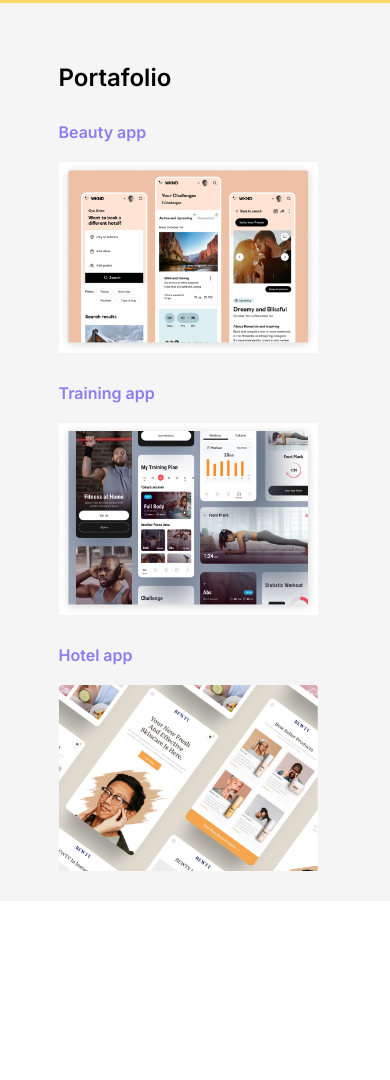
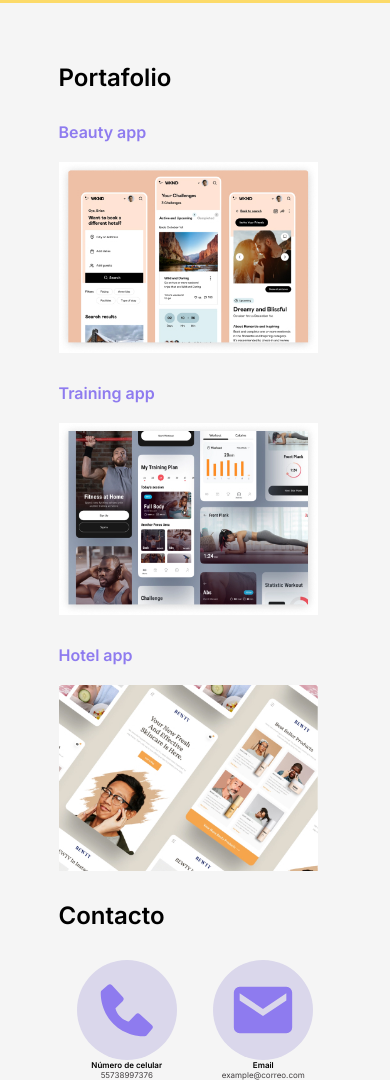
Before and after one commit to Kevoon0/My-portfolio, a plain HTML site: page index.html in a window 390 px wide. Shown: the part 1337-2417 px from the top of the page. Before the commit the page ends 2238 px from the top, so only its background shows below. Drawn offline with Linux system fonts and the light colour scheme.

Commit message:
seccion de contacto y resposive terminado

```diff
--- a/assets/style/style.css
+++ b/assets/style/style.css
@@ -447,7 +447,7 @@ section {
 .photoPortfolio {
     display: flex;
     flex-direction: column;
-    color: #8E7BEF;
+    color: #8e7bef;
     align-items: flex-start;
     font-weight: bold;
     gap: 20px;
@@ -484,3 +484,95 @@ section {
 }
 
 /*============================CONTACTO===============================*/
+
+.contacto {
+    height: 100%;
+    width: 100%;
+    display: flex;
+    justify-content: center;
+    background-color: whitesmoke;
+}
+
+.all-contact {
+    display: flex;
+    flex-direction: column;
+    justify-content: center;
+    width: 70%;
+}
+
+.main-contacto {
+    margin-top: 30px;
+    display: flex;
+    justify-content: space-around;
+    align-items: center;
+    width: 100%;
+}
+
+.icon-contact {
+    width: 150px;
+    height: 150px;
+    background-color: #dad7eb;
+    display: flex;
+    justify-content: center;
+    align-items: center;
+    border-radius: 30%;
+}
+
+.icon-contact img {
+    width: 70px;
+    height: 70px;
+}
+
+.bold {
+    display: flex;
+    justify-content: center;
+    font-weight: bold;
+    margin: 10px 0;
+}
+
+.inf{
+    display: flex;
+    justify-content: center;
+    margin: 10px 0;
+    color: #423f40;
+}
+
+/*============================RESPONSIVE===============================*/
+
+@media screen and (max-width: 760px) {
+    .icon-contact {
+        width: 100px;
+        height: 100px;
+        background-color: #dad7eb;
+        display: flex;
+        justify-content: center;
+        align-items: center;
+        border-radius: 100%;
+    }
+
+    .main-contacto {
+        display: flex;
+        align-items: flex-start;
+    }
+
+    .contact-config{
+        display: flex;
+        flex-direction: column;
+        justify-content: center;
+        align-items: center;
+    }
+
+    .inf {
+        text-align: center;
+        margin: 0;
+        font-size: 0.5rem;
+    }
+
+    .bold {
+        text-align: center;
+        margin: 0;
+        font-size: 0.5rem;
+    }
+}
+
+/*============================FOOTER===============================*/
--- a/index.html
+++ b/index.html
@@ -19,16 +19,16 @@
             <img src="/assets/svg/menu.svg" class="burger">
         </label>
         <nav class="menu">
-            <a href="#">Home</a>
+            <a href="#home">Home</a>
             <a href="#exp">Experiencia y habilidades</a>
             <a href="#portafolio">Portafolio</a>
-            <a href="#">Contacto</a>
+            <a href="#contacto">Contacto</a>
             <label for="check" class="hide-menu">
                 <img src="/assets/svg/x.svg" class="x">
                 </label>
             </nav>
     </header>
-    <section class="main">
+    <section class="main" id="home">
         <div class="in-main">
             <div class="about">
                 <h1>Design<br>experience</h1>
@@ -134,5 +134,28 @@
         </div>
         </div>
     </section>
+    <section class="contacto" id="contacto">
+        <div class="all-contact">
+            <h2>Contacto</h2>
+        <div>
+            <div class="main-contacto">
+                <div class="contact-config">
+                    <div class="icon-contact">
+                        <img src="assets/svg/phone.svg">
+                    </div>
+                    <div class="bold">Número de celular</div>
+                    <div class="inf">55738997376</div>
+                </div>
+                <div class="contact-config">
+                    <div class="icon-contact">
+                        <img src="assets/svg/envelope.svg">
+                    </div>
+                    <div class="bold">Email</div>
+                    <div class="inf">example@correo.com</div>
+                </div>
+            </div>
+        </div>
+        </div>
+    </section>
 </body>
 </html>
```
Also changed, not shown: assets/svg/envelope.svg (added), assets/svg/phone.svg (added).
